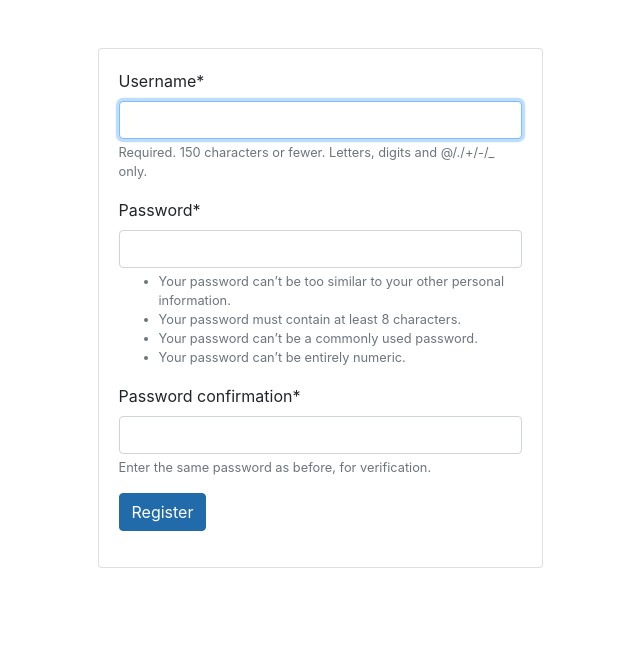
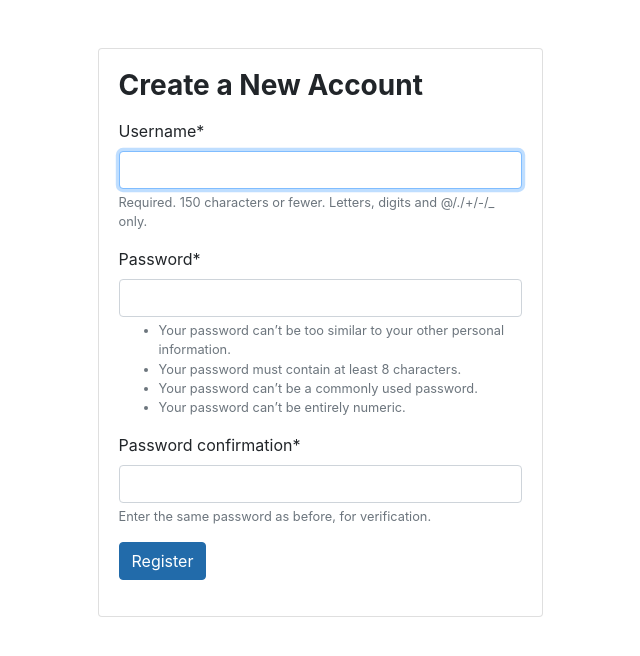
Before and after one commit to Anne-Senpai/CS-3450-Team-5, a Django app: page /register/ in a window 1280 px wide. Shown: the part 90-746 px from the top of the page, without its empty margins (298-938 px from the left). Run offline with Django 3.2, Linux system fonts and the light colour scheme; some libraries are stand-ins or nearby versions.

Commit message:
added title text

```diff
--- a/src/bbpg/genie/templates/genie/register.html
+++ b/src/bbpg/genie/templates/genie/register.html
@@ -7,6 +7,7 @@
     <div class="col-lg-5">
         <div class="card">
             <div class="card-body">
+				<h1 class="h3 mb-3">Create a New Account</h1>
                 <form method="POST" class="form-group">
                     {% csrf_token %}
                     {{ form|crispy }}
```
